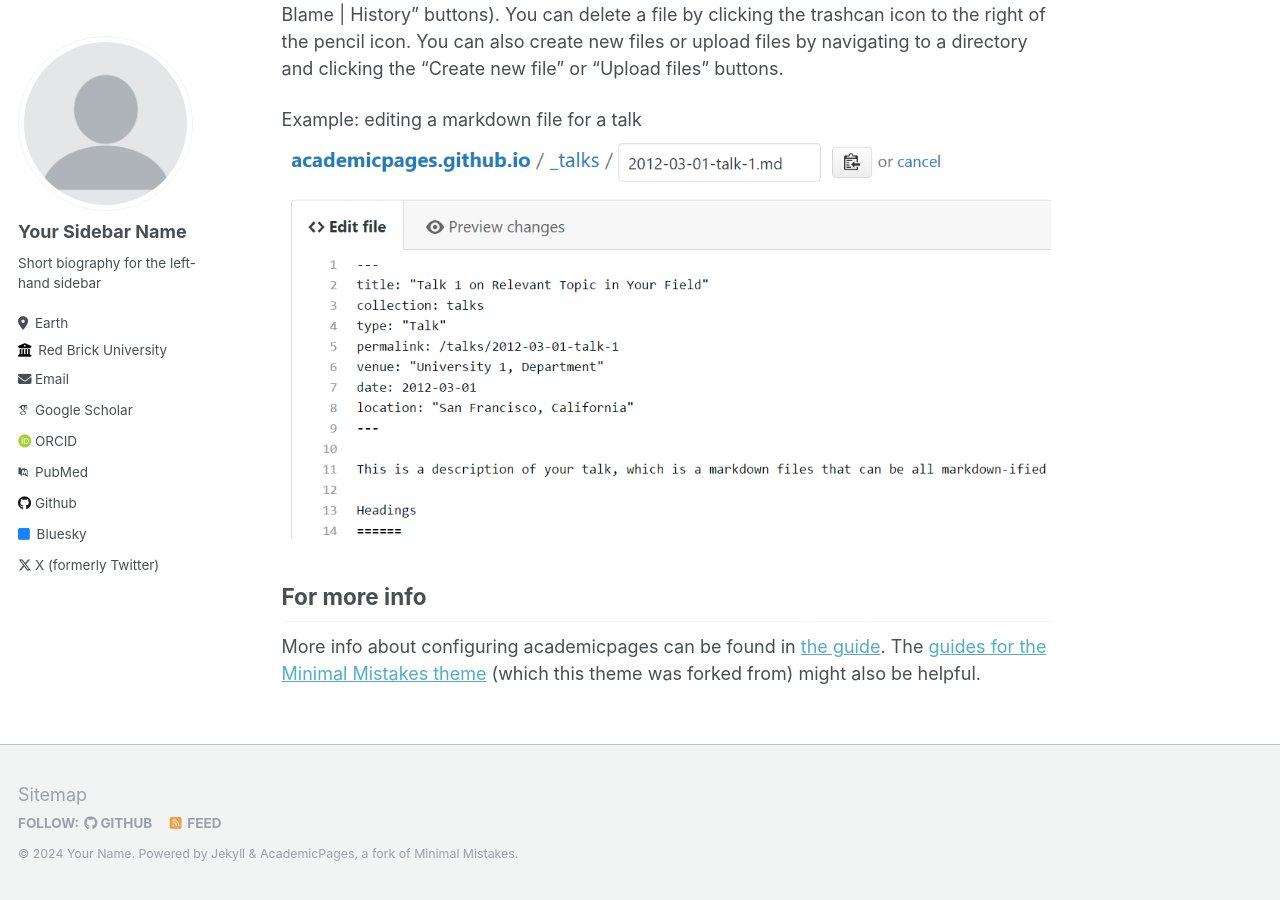
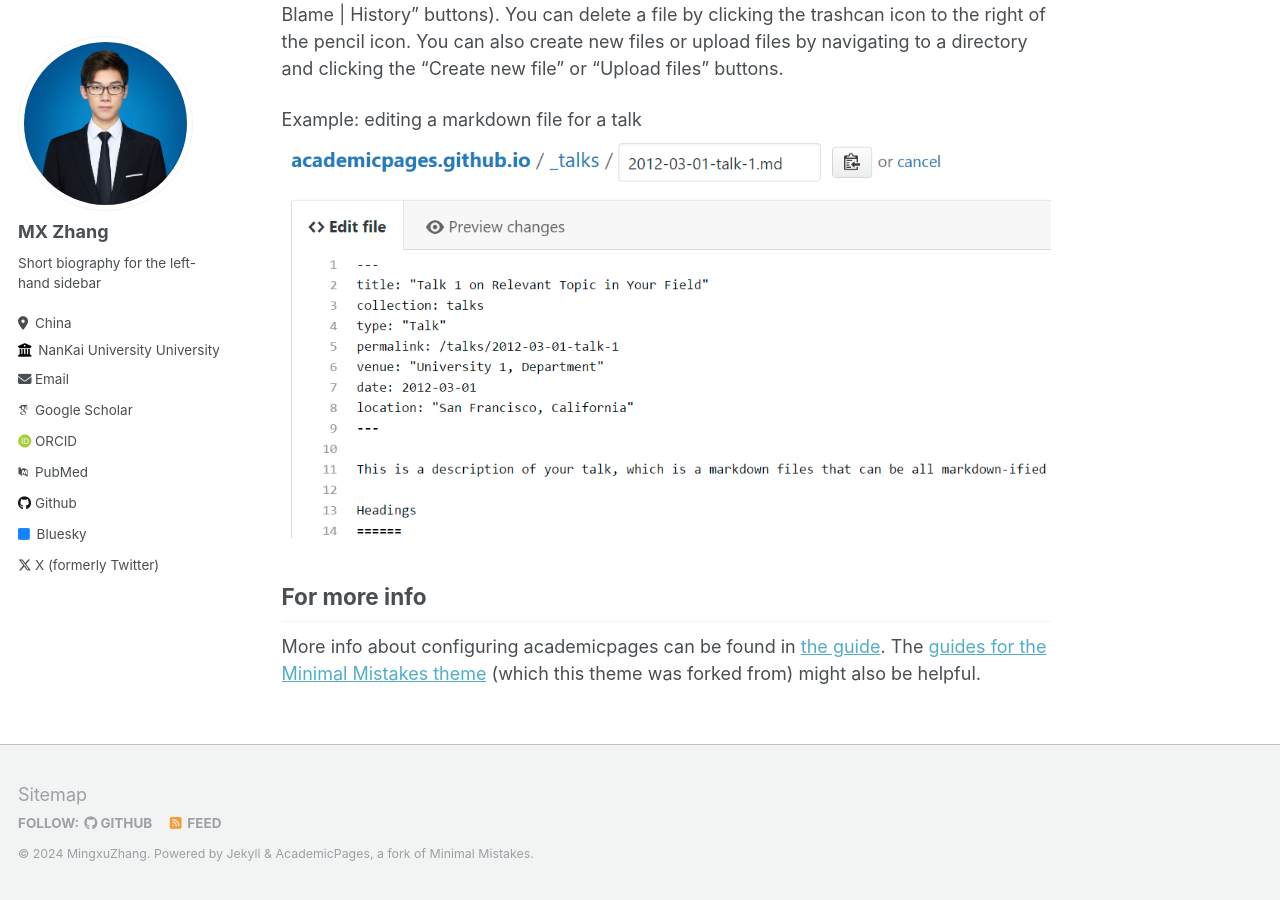
Before and after one commit to mingxuZhang2/mingxuZhang2.github.io, a Jekyll site: the page built from _pages/about.md, in a window 1280 px wide and 900 px high, scrolled down 2463 px. Built offline with Jekyll 4.4.1, drawn with Linux system fonts in a browser that asks for light colours; some web fonts are replaced; some of the changed text lies outside the part shown.

Commit message:
first commit

```diff
--- a/_config.yml
+++ b/_config.yml
@@ -8,11 +8,11 @@
 
 # Basic Site Settings
 locale                   : "en-US"
-title                    : "Your Name / Site Title"
+title                    : "Mingxu Zhang"
 title_separator          : "-"
-name                     : &name "Your Name"
+name                     : &name "MingxuZhang"
 description              : &description "personal description"
-url                      : https://academicpages.github.io # the base hostname & protocol for your site e.g. "https://mmistakes.github.io"
+url                      : https://mingxuZhang2.github.io # the base hostname & protocol for your site e.g. "https://mmistakes.github.io"
 baseurl                  : "" # the subpath of your site, e.g. "/blog"
 repository               : "academicpages/academicpages.github.io"
 
@@ -22,13 +22,13 @@ repository               : "academicpages/academicpages.github.io"
 author:
   # Biographic information
   avatar           : "profile.png"
-  name             : "Your Sidebar Name"
+  name             : "MX Zhang"
   pronouns         : # example: "she/her"
   bio              : "Short biography for the left-hand sidebar"
-  location         : "Earth"
-  employer         : "Red Brick University"
+  location         : "China"
+  employer         : "NanKai University University"
   uri              : # URL
-  email            : "none@example.org"
+  email            : "mingxuzhang@mail.nankai.edu.cn"
 
   # Academic websites
   arxiv            : # URL - Update with the correct link to your profile
```
Also changed, not shown: images/profile.png.
